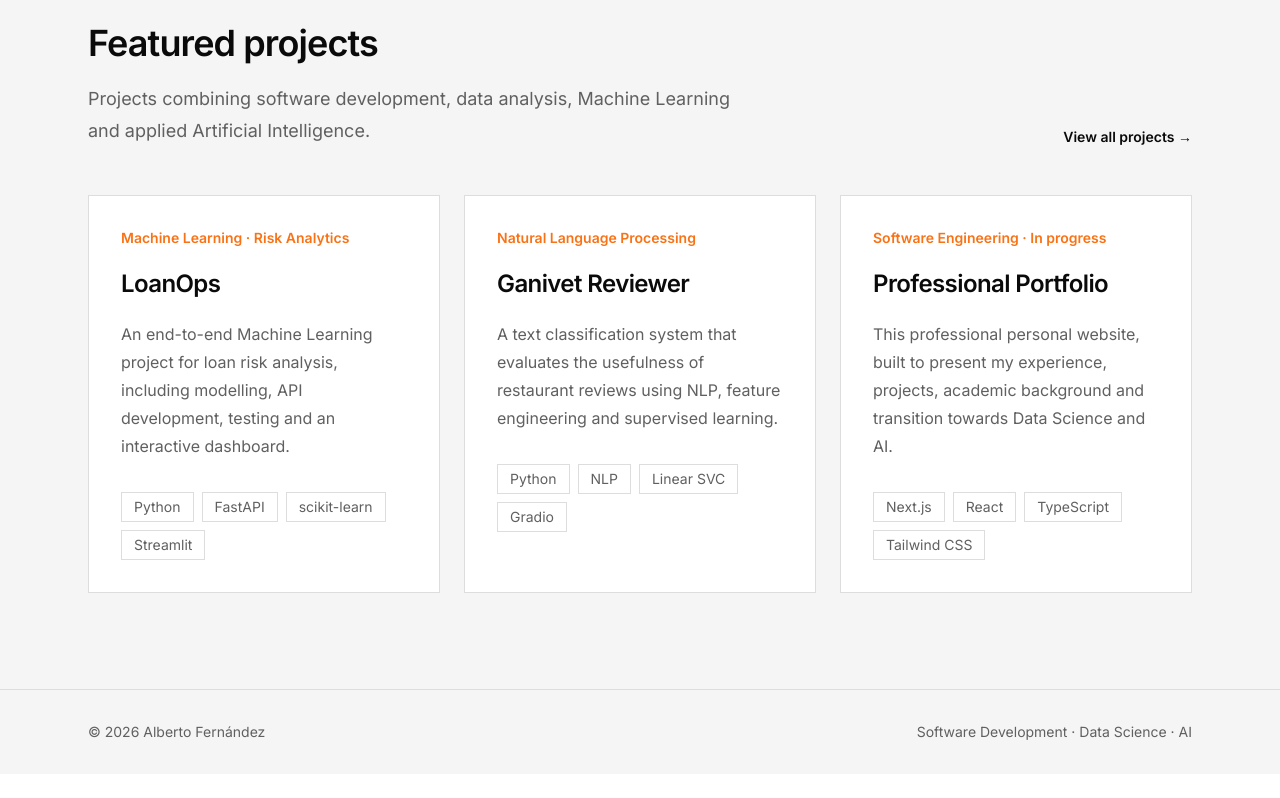
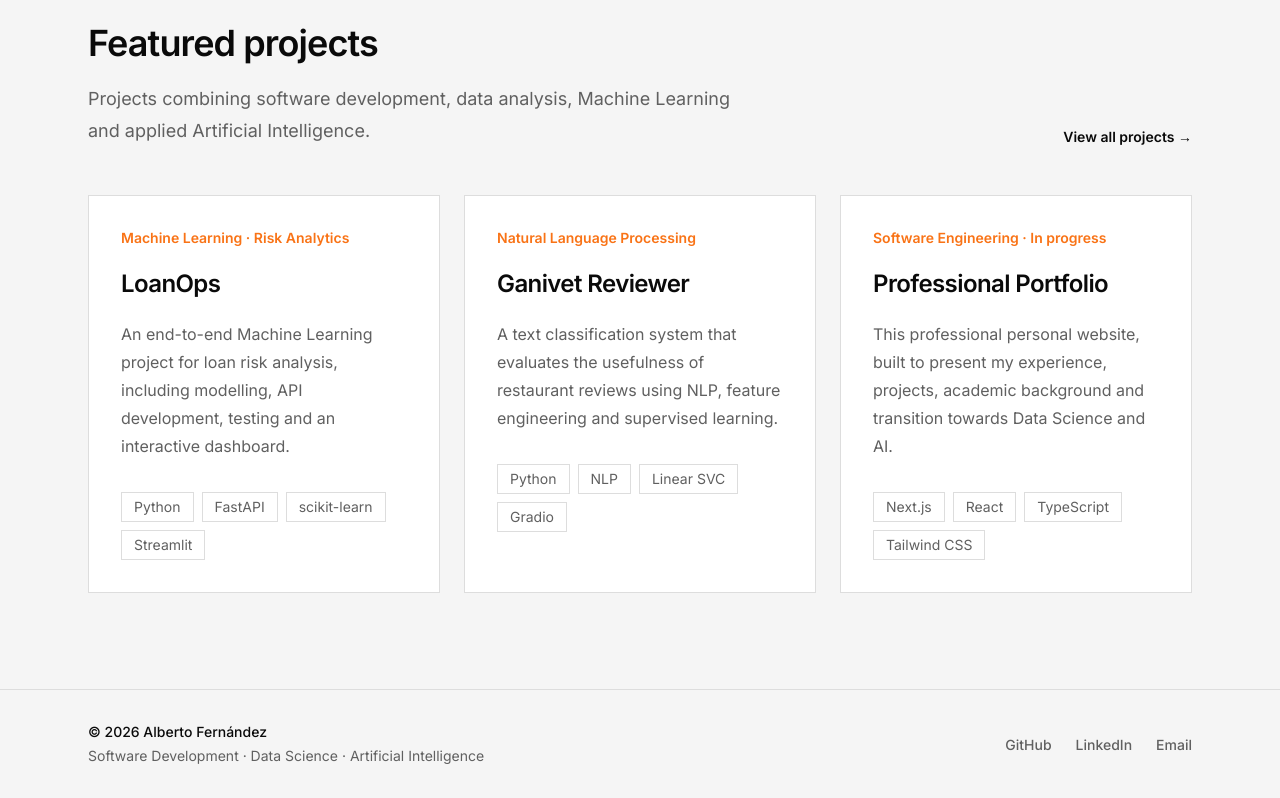
Before and after one commit to alfergal/alberto-fernandez-portfolio, a Next.js app: page / in a window 1280 px wide. Shown: the part 845-1643 px from the top of the page. Before the commit the page ends 1619 px from the top, so only its background shows below. Built offline with nearby package versions, Linux system fonts and the light colour scheme.

Commit message:
Add professional links to footer

```diff
--- a/src/components/layout/site-footer.tsx
+++ b/src/components/layout/site-footer.tsx
@@ -1,9 +1,52 @@
+const socialLinks = [
+  {
+    label: "GitHub",
+    href: "https://github.com/alfergal",
+  },
+  {
+    label: "LinkedIn",
+    href: "https://www.linkedin.com/in/alberto-fernandez-galvez/",
+  },
+  {
+    label: "Email",
+    href: "mailto:albertofer1997@gmail.com",
+  },
+];
+
 export function SiteFooter() {
   return (
     <footer className="border-t border-border bg-surface">
-      <div className="mx-auto flex max-w-6xl flex-col gap-2 px-6 py-8 text-sm text-muted sm:flex-row sm:items-center sm:justify-between">
-        <p>© 2026 Alberto Fernández</p>
-        <p>Software Development · Data Science · AI</p>
+      <div className="mx-auto flex max-w-6xl flex-col gap-6 px-6 py-8 sm:flex-row sm:items-center sm:justify-between">
+        <div>
+          <p className="text-sm font-medium text-foreground">
+            © {new Date().getFullYear()} Alberto Fernández
+          </p>
+
+          <p className="mt-1 text-sm text-muted">
+            Software Development · Data Science · Artificial Intelligence
+          </p>
+        </div>
+
+        <nav aria-label="Professional links">
+          <ul className="flex flex-wrap items-center gap-x-6 gap-y-3">
+            {socialLinks.map((link) => {
+              const isExternal = link.href.startsWith("https://");
+
+              return (
+                <li key={link.label}>
+                  <a
+                    href={link.href}
+                    target={isExternal ? "_blank" : undefined}
+                    rel={isExternal ? "noreferrer" : undefined}
+                    className="text-sm font-medium text-muted transition-colors hover:text-accent"
+                  >
+                    {link.label}
+                  </a>
+                </li>
+              );
+            })}
+          </ul>
+        </nav>
       </div>
     </footer>
   );
```
